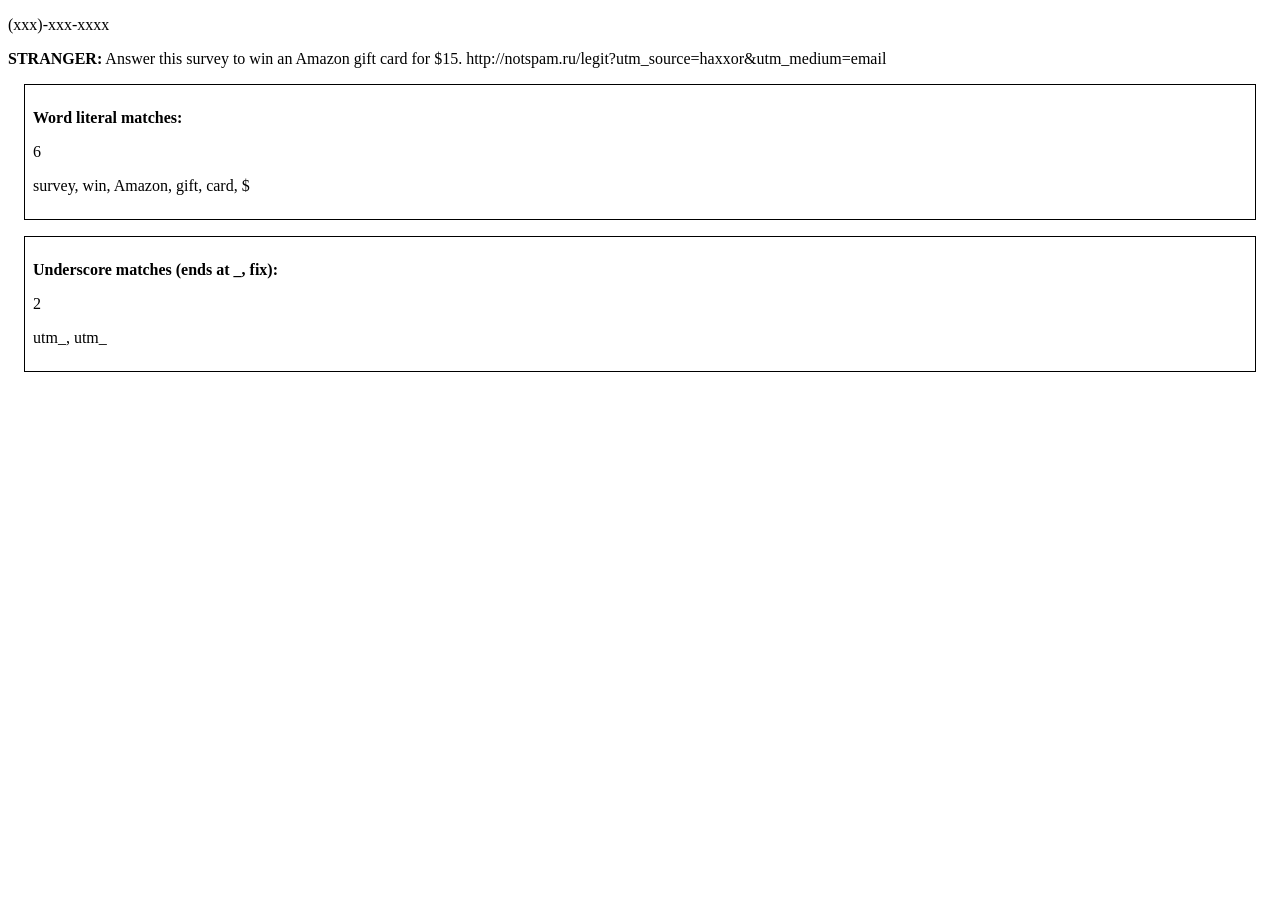
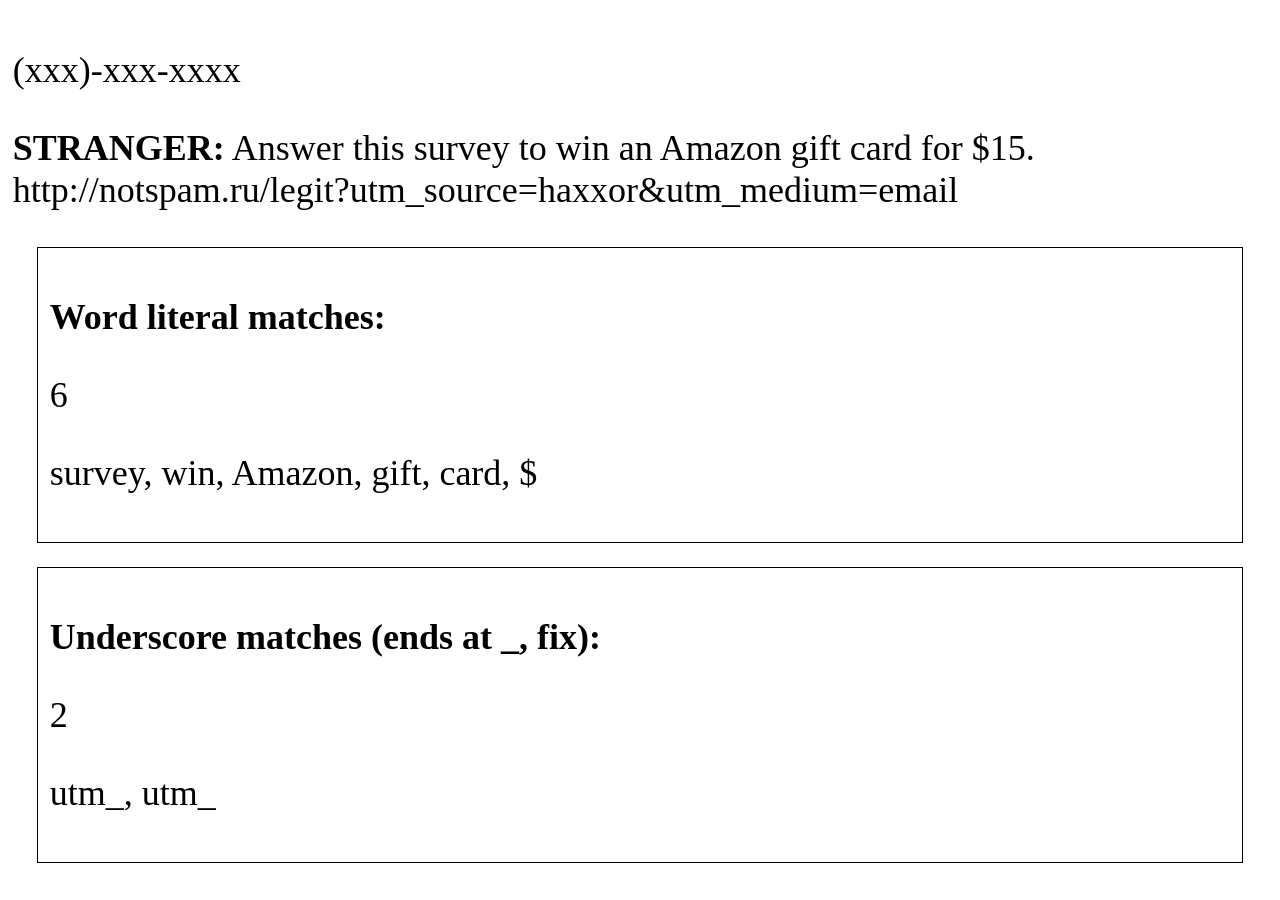
Before and after one commit to michael-small/1-800-SPAM-NO-MORE, a plain HTML site: page index.html in a window 1280 px wide. Before the commit the page ends 800 px from the top, so only its background shows below. Drawn offline with Linux system fonts and the light colour scheme.

Commit message:
Add padding to body, increase font size

```diff
--- a/index.css
+++ b/index.css
@@ -3,3 +3,11 @@
   padding: 0.5rem;
   border: 1px solid black;
 }
+
+* {
+  font-size: 1.5rem;
+}
+
+body {
+  padding: 0.2rem;
+}
```
